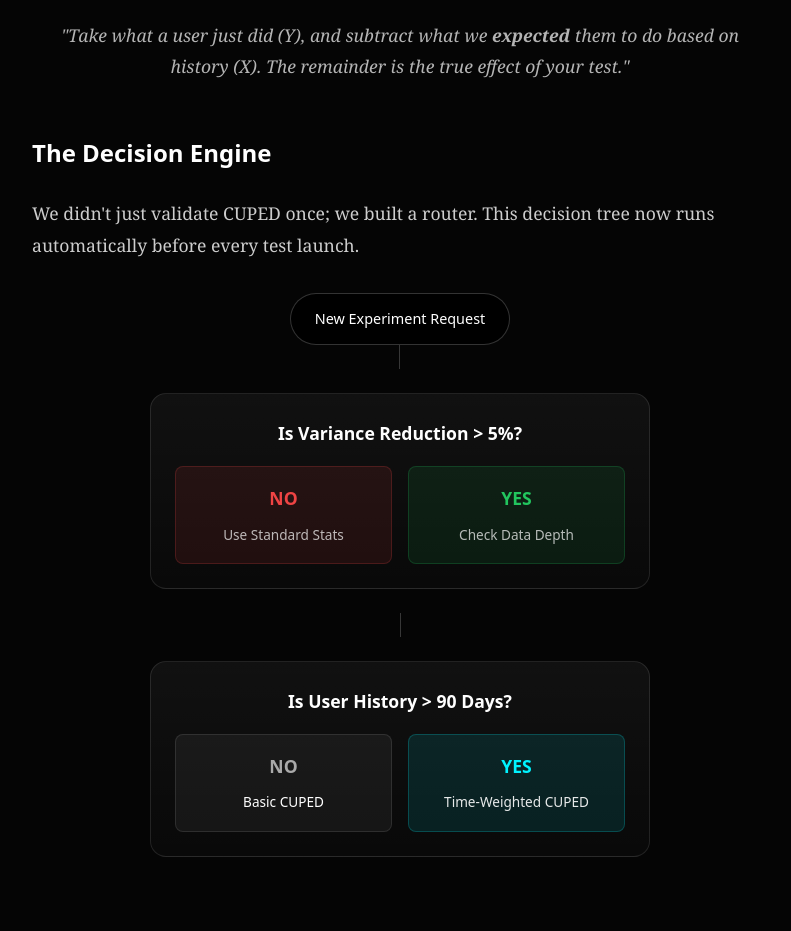
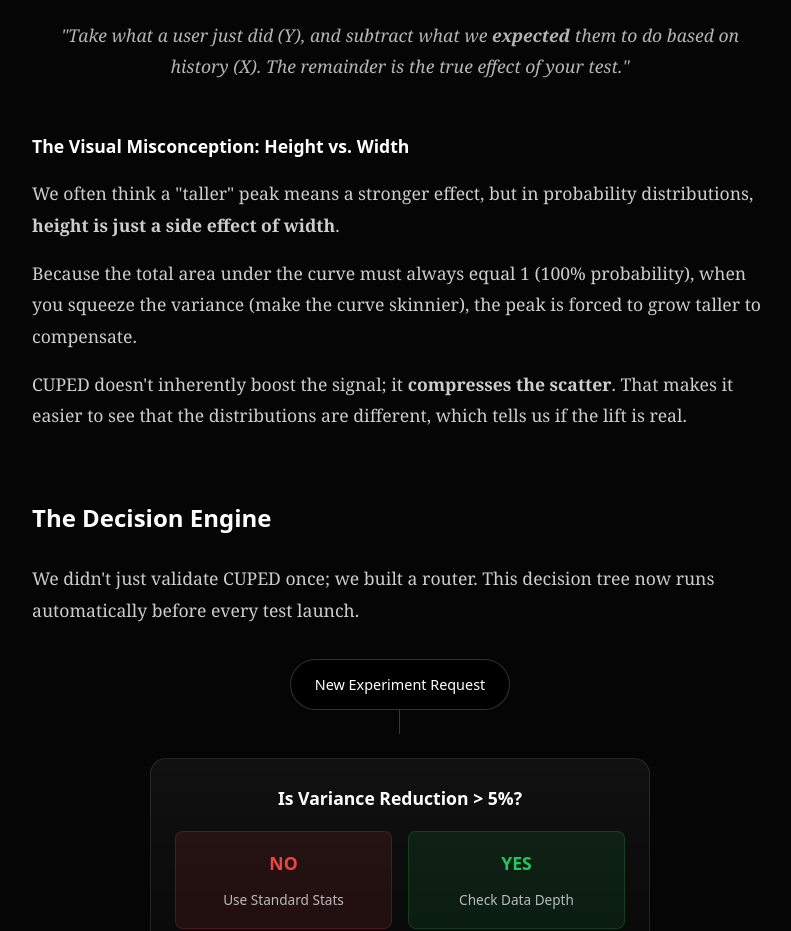
Before and after one commit to justsuyash/justsuyash_portfolio, a React (Vite) app: page /articles/litmus-test-protocol in a window 1280 px wide. Shown: the part 2480-3411 px from the top of the page, without its empty margins (240-1031 px from the left). Built offline with nearby package versions, Linux system fonts and the light colour scheme.

Commit message:
docs: add visual misconception explanation to litmus article

```diff
--- a/src/pages/articles/LitmusTestProtocolPage.jsx
+++ b/src/pages/articles/LitmusTestProtocolPage.jsx
@@ -196,6 +196,21 @@ const LitmusTestProtocolPage = () => {
                             "Take what a user just did (Y), and subtract what we <strong>expected</strong> them to do based on history (X). The remainder is the true effect of your test."
                         </p>
 
+                        <div style={{ marginBottom: '64px' }}>
+                            <h4 style={{ fontSize: '1.1rem', fontWeight: 600, color: '#fff', marginBottom: '16px', fontFamily: 'system-ui, sans-serif' }}>
+                                The Visual Misconception: Height vs. Width
+                            </h4>
+                            <p style={{ marginBottom: '16px' }}>
+                                We often think a "taller" peak means a stronger effect, but in probability distributions, <strong>height is just a side effect of width</strong>.
+                            </p>
+                            <p style={{ marginBottom: '16px' }}>
+                                Because the total area under the curve must always equal 1 (100% probability), when you squeeze the variance (make the curve skinnier), the peak is forced to grow taller to compensate.
+                            </p>
+                            <p>
+                                CUPED doesn't inherently boost the signal; it <strong>compresses the scatter</strong>. That makes it easier to see that the distributions are different, which tells us if the lift is real.
+                            </p>
+                        </div>
+
 
                         <h3 style={{ fontSize: '1.5rem', fontWeight: 600, color: '#fff', marginBottom: '24px', fontFamily: 'system-ui, sans-serif' }}>The Decision Engine</h3>
                         <p style={{ marginBottom: '32px' }}>
```
